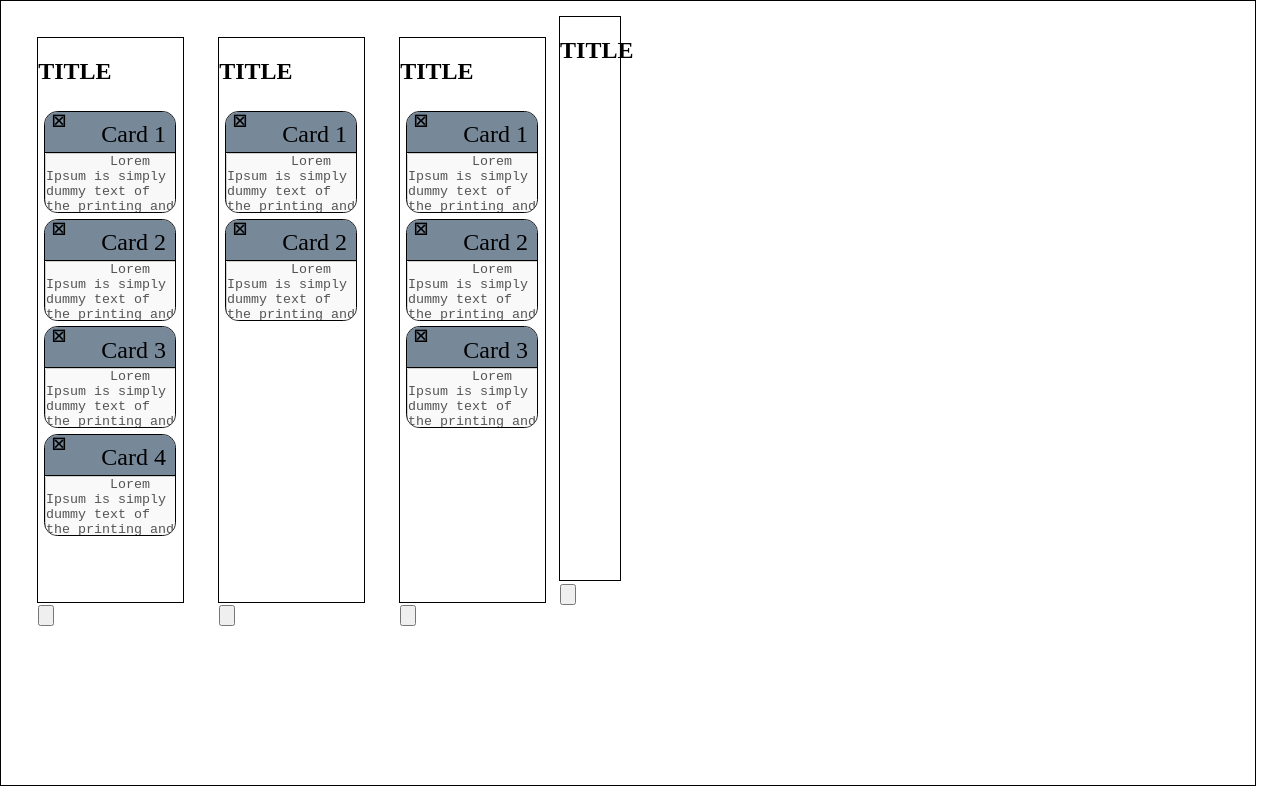
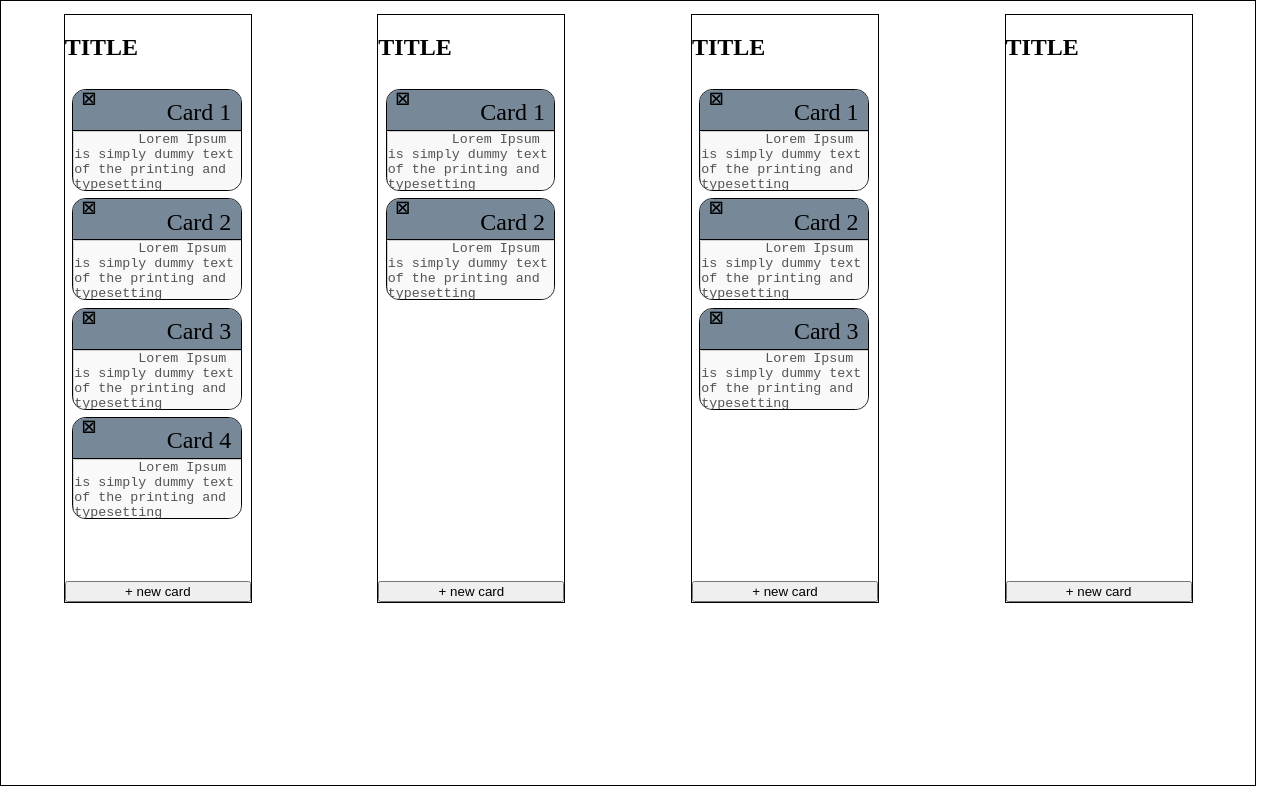
Before and after one commit to Seba-Quintana/todos, an Angular app in the folder todos/: page / in a window 1280 px wide. Built offline with nearby package versions, Linux system fonts and the light colour scheme; data requests are answered from the project's data file.

Commit message:
new card button and flex list fix

```diff
--- a/todos/src/app/home/home.component.css
+++ b/todos/src/app/home/home.component.css
@@ -10,3 +10,13 @@
 	flex-direction: row;
 	flex-wrap: nowrap;
 }
+
+#list-component {
+	margin-top: 1%;
+	margin-left: 5%;
+	margin-right: 5%;
+	width: 15%;
+	height: 90%;
+	border: 1pt solid black;
+	overflow: auto;
+}
--- a/todos/src/app/home/home.component.ts
+++ b/todos/src/app/home/home.component.ts
@@ -11,7 +11,7 @@ import { CardInterface } from '../interfaces/cardInterface';
   template: `
     <div id="home-component">
       <section id="lists">
-        <app-list class="app-lists" *ngFor="let listsData of todoLists" [list]="listsData">
+        <app-list id="list-component" class="app-lists" *ngFor="let listsData of todoLists" [list]="listsData">
         </app-list>
       </section>
     </div>
--- a/todos/src/app/home/list/list.component.css
+++ b/todos/src/app/home/list/list.component.css
@@ -1,12 +1,12 @@
-#list-component{
-	width: 80%;
-	height: 90%;
-	margin-top: 20%;
-	margin-left: 20%;
-	border: 1pt solid black;
-}
 
 #card {
 	height: 500px;
 	overflow: scroll;
 }
+
+#add-card {
+	width: 100%;
+}
+input:hover {
+	background-color: orange;
+}
--- a/todos/src/app/home/list/list.component.ts
+++ b/todos/src/app/home/list/list.component.ts
@@ -16,7 +16,7 @@ import { CardInterface } from 'src/app/interfaces/cardInterface';
       	<app-card *ngFor="let cardData of list.cards" [card]="cardData"></app-card>
 		</div>
       <footer>
-        <input type="button" />
+        <input id="add-card" type="button" value="+ new card" />
       </footer>
     </div>
   `,
```
